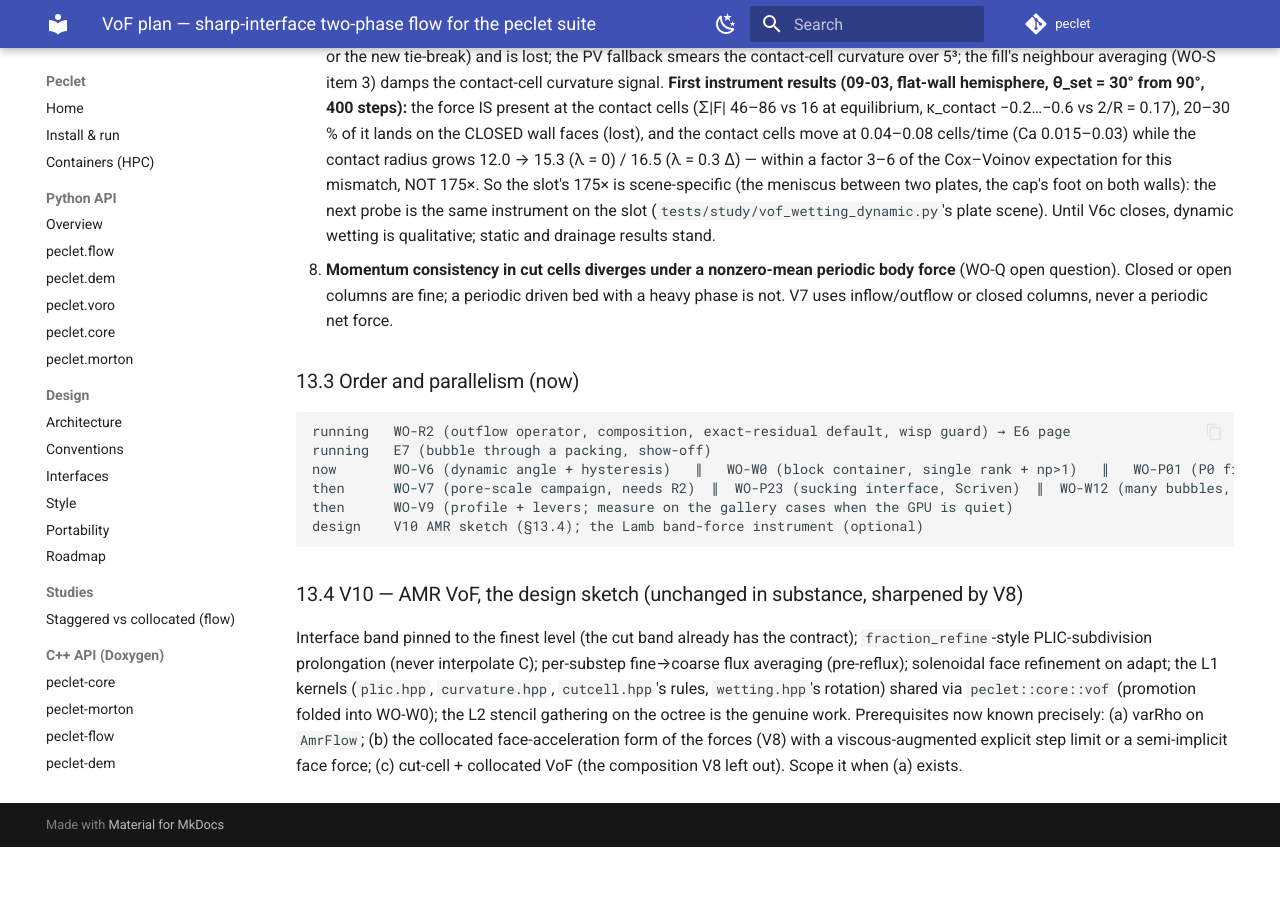
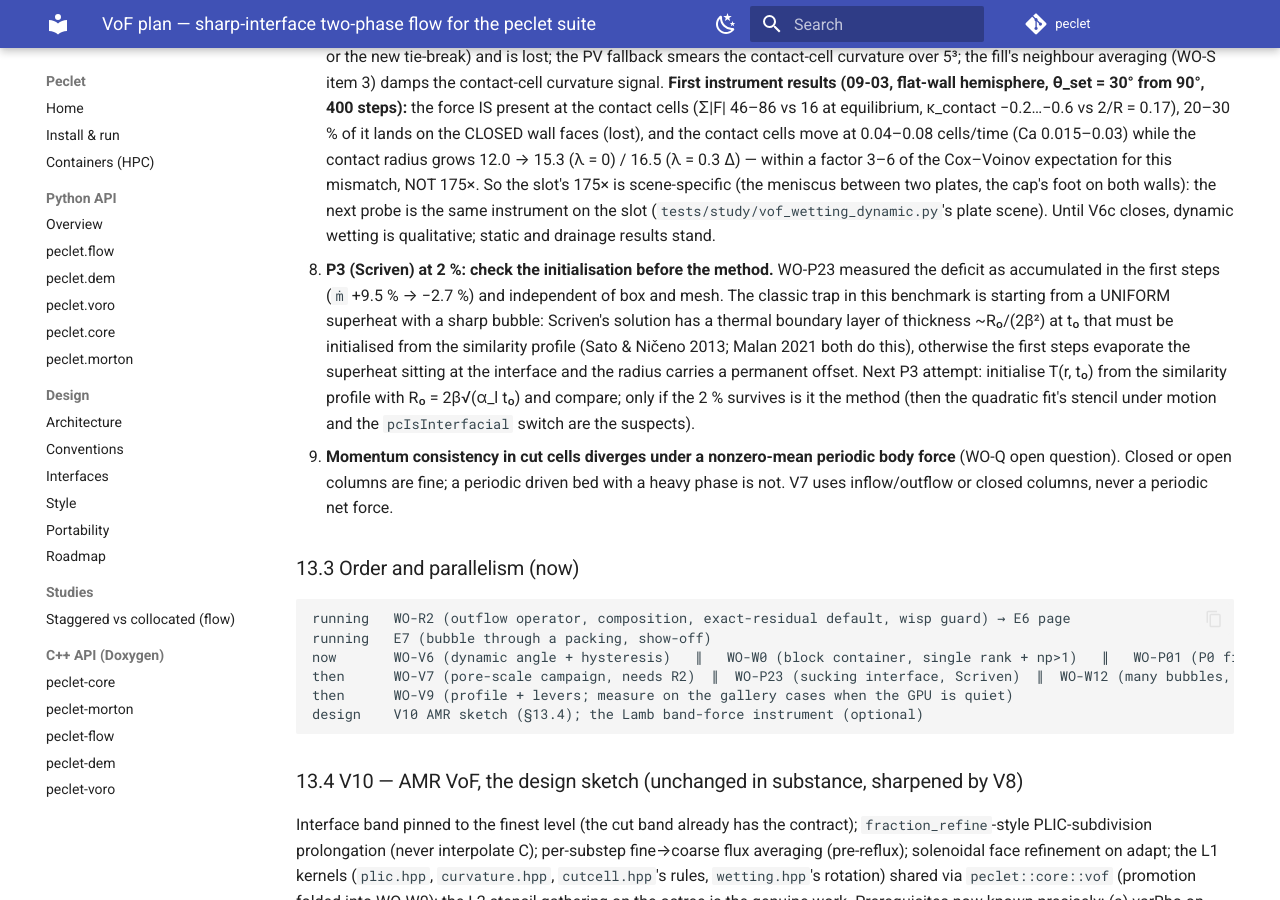
Before and after one commit to computational-chemical-engineering/peclet, an MkDocs documentation site: the page built from docs/VOF_PLAN.md, in a window 1280 px wide and 900 px high, scrolled down 24064 px. Built offline with MkDocs 1.6.1 and Material for MkDocs 9.7.7, drawn with Linux system fonts in a browser that asks for light colours; comment, search, counter and statistics services are not loaded; before the commit the page ends 24911 px from its top, so only the background shows below that.

Commit message:
VOF_PLAN §13: P3 initialisation hypothesis (similarity-profile start) for the next attempt
Co-Authored-By: Claude Fable 5.1 <noreply@anthropic.com>
Claude-Session: https://claude.ai/code/session_01Qa1K4Gwa3HaM7hQMg4qLqX

```diff
--- a/docs/VOF_PLAN.md
+++ b/docs/VOF_PLAN.md
@@ -1135,7 +1135,16 @@ gates, twice-failed gates escalate.
    (the meniscus between two plates, the cap's foot on both walls): the next probe is the same
    instrument on the slot (`tests/study/vof_wetting_dynamic.py`'s plate scene). Until V6c
    closes, dynamic wetting is qualitative; static and drainage results stand.
-8. **Momentum consistency in cut cells diverges under a nonzero-mean periodic body force**
+8. **P3 (Scriven) at 2 %: check the initialisation before the method.** WO-P23 measured the
+   deficit as accumulated in the first steps (`ṁ` +9.5 % → −2.7 %) and independent of box and
+   mesh. The classic trap in this benchmark is starting from a UNIFORM superheat with a sharp
+   bubble: Scriven's solution has a thermal boundary layer of thickness ~R₀/(2β²) at t₀ that
+   must be initialised from the similarity profile (Sato & Ničeno 2013; Malan 2021 both do
+   this), otherwise the first steps evaporate the superheat sitting at the interface and the
+   radius carries a permanent offset. Next P3 attempt: initialise T(r, t₀) from the similarity
+   profile with R₀ = 2β√(α_l t₀) and compare; only if the 2 % survives is it the method (then
+   the quadratic fit's stencil under motion and the `pcIsInterfacial` switch are the suspects).
+9. **Momentum consistency in cut cells diverges under a nonzero-mean periodic body force**
    (WO-Q open question). Closed or open columns are fine; a periodic driven bed with a heavy
    phase is not. V7 uses inflow/outflow or closed columns, never a periodic net force.
 
```
